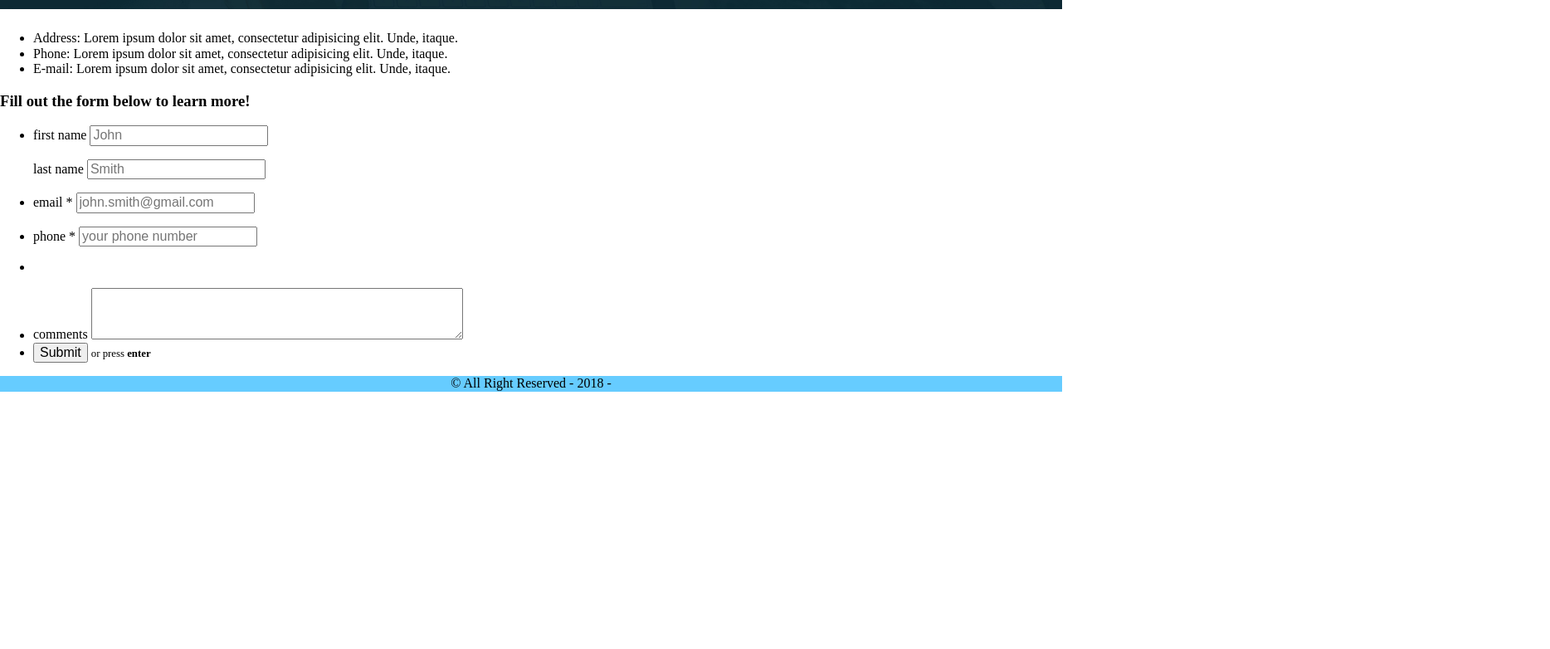
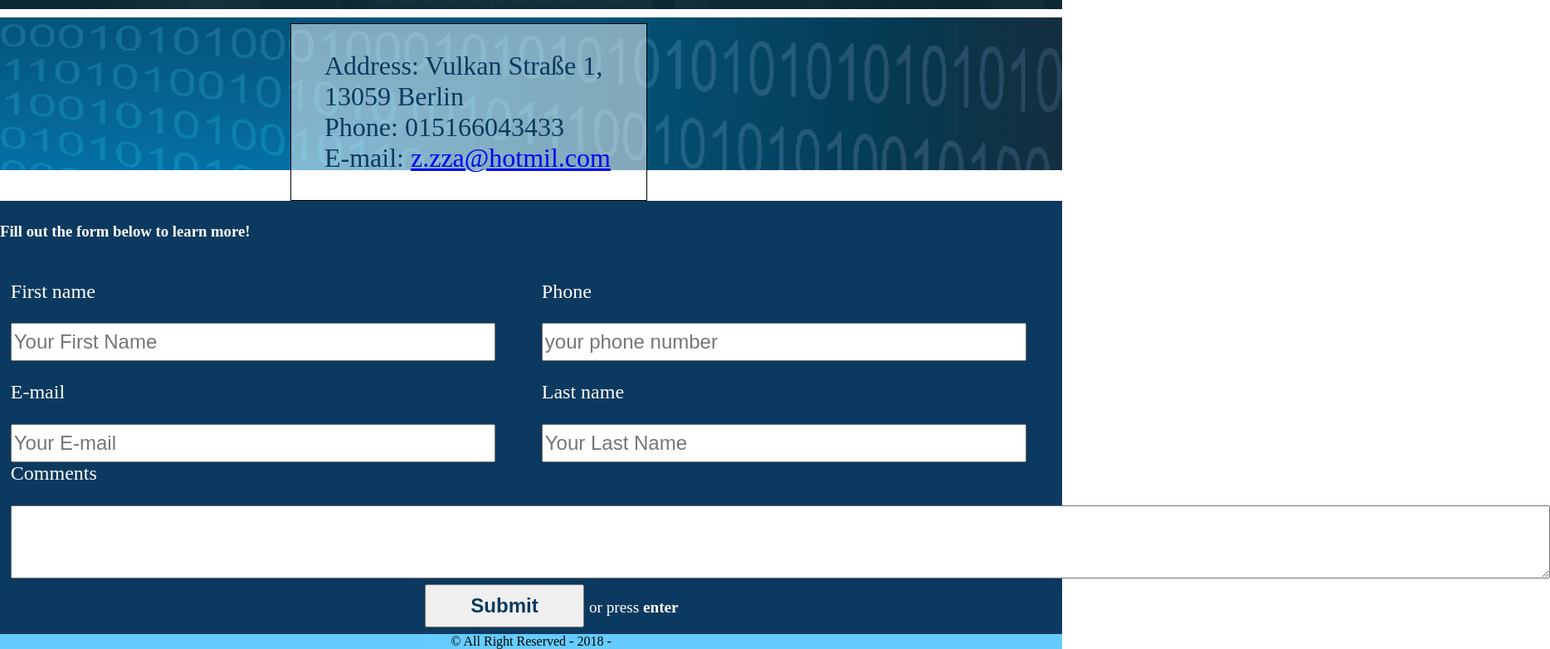
Before and after one commit to ZakMos/first-portfolio, a plain HTML site: page contact.html in a window 1280 px wide. Shown: the part 264-1046 px from the top of the page at 83% size, 1868 px wide, since content can reach past the window. Before the commit the page ends 800 px from the top, so only its background shows below. Drawn offline with Linux system fonts and the light colour scheme; a web font is replaced by a local one.

Commit message:
The first portfolio is ready

```diff
--- a/contact.html
+++ b/contact.html
@@ -20,58 +20,48 @@
       </nav>
     </header>
   </div>
+
 <main>
-    <div class="contact-image"<img src="#" alt="#"></div>
+    <div class="contact-image"></div>
     <div class="contact-details">
       <ul>
-        <li>Address: Lorem ipsum dolor sit amet, consectetur adipisicing elit. Unde, itaque.</li>
-        <li>Phone: Lorem ipsum dolor sit amet, consectetur adipisicing elit. Unde, itaque.</li>
-        <li>E-mail: Lorem ipsum dolor sit amet, consectetur adipisicing elit. Unde, itaque.</li>
+        <li>Address: Vulkan Straße 1, 13059 Berlin </li>
+        <li>Phone:   015166043433</li>
+        <li>E-mail: <a href="mailto:z.zza@hotmail.com">z.zza@hotmil.com</a></li>
       </ul>
     </div>
+
     <div class="container">
-  <div class="row header">
     <h3>Fill out the form below to learn more!</h3>
-  </div>
-  <div class="row body">
-    <form action="#">
-      <ul>
-        <li>
-          <p class="left">
-            <label for="first_name">first name</label>
-            <input type="text" name="first_name" placeholder="John" />
-          </p>
-          <p class="pull-right">
-            <label for="last_name">last name</label>
-            <input type="text" name="last_name" placeholder="Smith" />
-          </p>
-        </li>
-        <li>
-          <p>
-            <label for="email">email <span class="req">*</span></label>
-            <input type="email" name="email" placeholder="john.smith@gmail.com" />
-          </p>
-        </li>
-        <li>
-          <p>
-            <label for="phone">phone <span class="phone">*</span></label>
+    <form>
+      <div class="section3-0">
+        <section class="col3 col3-1">
+            <p>First name</p>
+            <label for="First_name"></label>
+            <input type="text" name="First_name" placeholder="Your First Name" />
+            <p>E-mail</p>
+            <label for="Email"></label>
+            <input type="Email" name="Email" placeholder="Your E-mail" />
+        </section>
+        <section class="col3 col3-2">
+            <p>Phone</p>
+            <label for="phone"></label>
             <input type="phone" name="phone" placeholder="your phone number" />
-          </p>
-        </li>
-        <li><div class="divider"></div></li>
-        <li>
-          <label for="comments">comments</label>
-          <textarea cols="46" rows="3" name="comments"></textarea>
-        </li>
-
-        <li>
-          <input class="btn btn-submit" type="submit" value="Submit" />
-          <small>or press <strong>enter</strong></small>
-        </li>
-
-      </ul>
+            <p>Last name</p>
+            <label for="last_name"></label>
+            <input type="text" name="last_name" placeholder="Your Last Name" />
+        </section>
+      </div>
+      <div class="section3-3">
+        <p>Comments</p>
+      <label for="comments"></label>
+      <textarea cols="131" rows="3" name="comments"></textarea>
+      </div>
+      <div class="section3-4">
+            <input class="submit" type="submit" value="Submit" />
+            <small>or press <strong>enter</strong></small>
+      </div>
     </form>
-  </div>
 </div>
 </main>
 
--- a/styles/main.css
+++ b/styles/main.css
@@ -104,6 +104,22 @@
 
 /*About Us =============================================================================================*/
 
+.heading2-2-0 {
+  color: white;
+  background: #0C374F;
+  text-align: center;
+  padding: 0 0 1px 0;
+  margin-top: 0;
+}
+
+.heading2-2-0:first-child {
+  margin-left: -1vh;
+}
+
+.section2-3 .heading2-2-0 {
+  margin-left: 0;
+}
+
 
 .section2-0 {
 background-image: url('../images/header03.png');
@@ -114,10 +130,25 @@ margin-top: -4.5vh  ;
 padding-top: 0;
 }
 
+.customer {
+  width: 13vw;
+  height: 14vh;
+}
+
+.customer1 {
+  width: 9vw;
+  height: 18vh;
+  padding-left: 4vw;
+  padding-top: 0vh;
+}
+
+.our-customer {
+  margin-bottom: 0vh;
+}
 .section2-2, .section2-3 {
   width: 46vw;
   float: left;
-  margin-top: 10vh;
+  margin-top: 7vh;
   margin-left: 5vh;
   border: 1px dotted #000;
   position: relative;
@@ -137,20 +168,15 @@ padding-top: 0;
   height: 50vh;
 }
 
-.heading2-2-0 {
-  color: white;
-  background: #0C374F;
-  text-align: center;
-  padding: 0 0 1px 0;
-  margin: 0;
-}
 
 .follow-us {
   font-family: 'Sacramento', cursive;
   font-size: 3em;
   text-align: center;
-  color: darkblue;
+  color: #203383;
   margin-bottom: 1vh;
+  margin-top: 3vh;
+  text-shadow: 1px 1px 1px;
 }
 .section2-4 li {
   display: inline-block;
@@ -174,6 +200,90 @@ padding-top: 0;
   transform: scale(1.5);
 }
 
+/*Contact =============================================================================================*/
+
+.contact-image {
+  background: url('../images/header02.png') 0 0 no-repeat;
+  background-size: 100vw 21.5vw, 100%;
+  margin: 0;
+  padding-top: 22vh;
+  padding-bottom: 1vh;
+}
+
+.contact-details {
+  font-size: 2em;
+  text-align: left;
+  border: 1px solid black;
+  margin: -177px 500px 0 350px;
+  background: rgba(255, 255, 255, 0.5);
+  color: #0C395F;
+}
+
+.contact-details li {
+  list-style-type: none;
+}
+
+.container {
+  padding-top: 1vh;
+  padding-bottom: 1vh;
+  background: #0C395F;
+  color: white;
+
+}
+
+.section3-0 {
+  width: 100vw;
+  margin: 0;
+  position: relative;
+  padding-left: 1%;
+  padding-right: 1%;
+}
+
+.section3-0 input {
+  width: 90%;
+  height: 5vh;
+}
+
+.col3 {
+  float: left;
+  width: 50%;
+  font-size: 1.5em;
+}
+
+.section3-3 {
+  width: 100vw;
+  position: relative;
+  padding-left: 1%;
+  padding-right: 1%;
+  margin-top: 1%;
+  font-size: 1.5em;
+}
+
+.section3-4 {
+  width: 100vw;
+  position: relative;
+  margin-left: 40%;
+  font-size: 1.5em;
+}
+
+.section3-4 input {
+color: #0C395F;
+font-weight: bold;
+}
+
+.submit {
+  width: 15%;
+  padding: 10px;
+
+}
+.submit:hover {
+  box-shadow: 0 12px 16px 0 rgba(0,0,0,0.24), 0 17px 50px 0 rgba(0,0,0,0.19);
+  background: #0C395F;
+  color: white;
+  font-size: 1.7em;
+  cursor: pointer;
+}
+
 .footer {
     position:relative;
     font-size: 16px;
```
Also changed, not shown: about-us.html (+12 -5 lines), images/AP.png (added), images/TReuters.png (added), images/bmw_logo.png (added), images/google.png (added), images/logo_rga.png (added), images/mtv.png (added).
